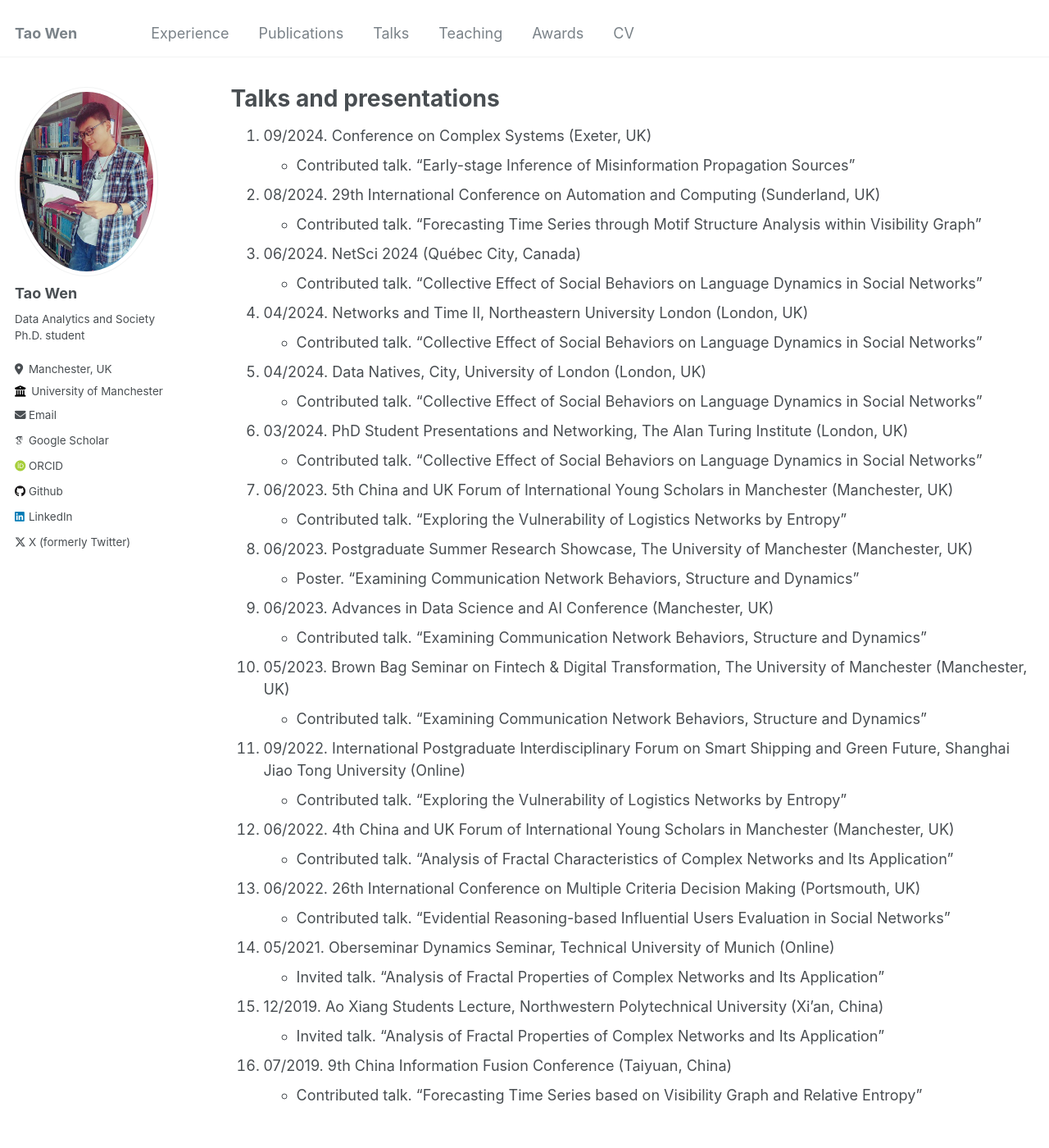
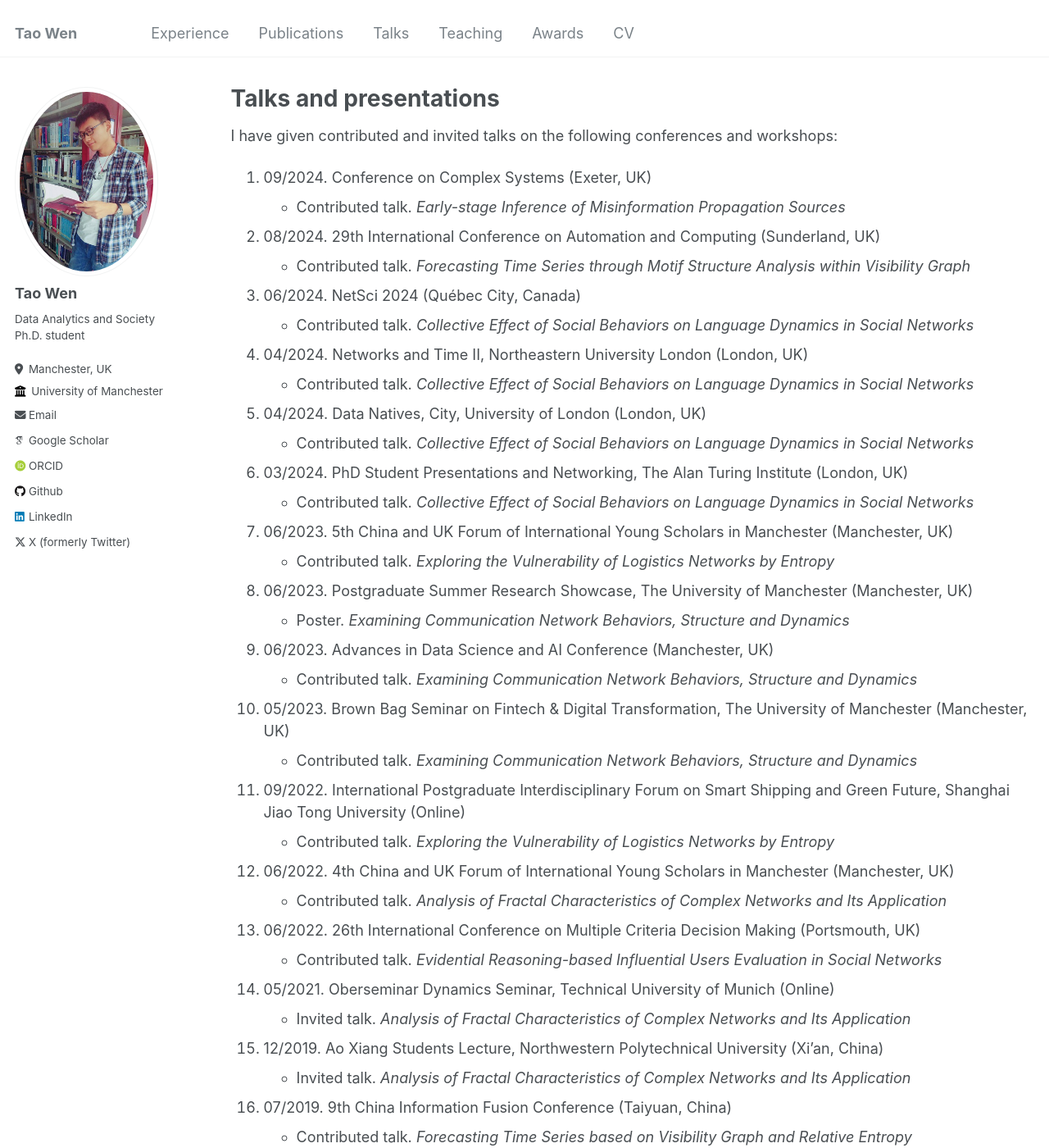
Before and after one commit to TaaoWen/taaowen.github.io, a Jekyll site: the page built from _pages/talks.md, in a window 1280 px wide and 1400 px high. Shown: the whole window at 82% size. Built offline with Jekyll 4.4.1, drawn with Linux system fonts in a browser that asks for light colours; some web fonts are replaced.

Commit message:
Update talks.md

```diff
--- a/_pages/talks.md
+++ b/_pages/talks.md
@@ -11,35 +11,36 @@ author_profile: true
 
 {% endif %}
 
+I have given contributed and invited talks on the following conferences and workshops:
 1. 09/2024. Conference on Complex Systems (Exeter, UK)<br>
-    * Contributed talk. "Early-stage Inference of Misinformation Propagation Sources"
+    * Contributed talk. *Early-stage Inference of Misinformation Propagation Sources*
 2. 08/2024. 29th International Conference on Automation and Computing (Sunderland, UK)<br>
-    * Contributed talk. "Forecasting Time Series through Motif Structure Analysis within Visibility Graph"
+    * Contributed talk. *Forecasting Time Series through Motif Structure Analysis within Visibility Graph*
 3. 06/2024. NetSci 2024 (Québec City, Canada)<br>
-    * Contributed talk. "Collective Effect of Social Behaviors on Language Dynamics in Social Networks"
+    * Contributed talk. *Collective Effect of Social Behaviors on Language Dynamics in Social Networks*
 4. 04/2024. Networks and Time II, Northeastern University London (London, UK)<br>
-    * Contributed talk. "Collective Effect of Social Behaviors on Language Dynamics in Social Networks"
+    * Contributed talk. *Collective Effect of Social Behaviors on Language Dynamics in Social Networks*
 5. 04/2024. Data Natives, City, University of London (London, UK)<br>
-    * Contributed talk. "Collective Effect of Social Behaviors on Language Dynamics in Social Networks"
+    * Contributed talk. *Collective Effect of Social Behaviors on Language Dynamics in Social Networks*
 6. 03/2024. PhD Student Presentations and Networking, The Alan Turing Institute (London, UK)<br>
-    * Contributed talk. "Collective Effect of Social Behaviors on Language Dynamics in Social Networks"
+    * Contributed talk. *Collective Effect of Social Behaviors on Language Dynamics in Social Networks*
 7. 06/2023. 5th China and UK Forum of International Young Scholars in Manchester (Manchester, UK)<br>
-    * Contributed talk. "Exploring the Vulnerability of Logistics Networks by Entropy"
+    * Contributed talk. *Exploring the Vulnerability of Logistics Networks by Entropy*
 8. 06/2023. Postgraduate Summer Research Showcase, The University of Manchester (Manchester, UK)<br>
-    * Poster. "Examining Communication Network Behaviors, Structure and Dynamics"
+    * Poster. *Examining Communication Network Behaviors, Structure and Dynamics*
 9. 06/2023. Advances in Data Science and AI Conference (Manchester, UK)<br>
-    * Contributed talk. "Examining Communication Network Behaviors, Structure and Dynamics"
+    * Contributed talk. *Examining Communication Network Behaviors, Structure and Dynamics*
 10. 05/2023. Brown Bag Seminar on Fintech & Digital Transformation, The University of Manchester (Manchester, UK)<br>
-    * Contributed talk. "Examining Communication Network Behaviors, Structure and Dynamics"
+    * Contributed talk. *Examining Communication Network Behaviors, Structure and Dynamics*
 11. 09/2022. International Postgraduate Interdisciplinary Forum on Smart Shipping and Green Future, Shanghai Jiao Tong University (Online)<br>
-    * Contributed talk. "Exploring the Vulnerability of Logistics Networks by Entropy"
+    * Contributed talk. *Exploring the Vulnerability of Logistics Networks by Entropy*
 12. 06/2022. 4th China and UK Forum of International Young Scholars in Manchester (Manchester, UK)<br>
-    * Contributed talk. "Analysis of Fractal Characteristics of Complex Networks and Its Application"
+    * Contributed talk. *Analysis of Fractal Characteristics of Complex Networks and Its Application*
 13. 06/2022. 26th International Conference on Multiple Criteria Decision Making (Portsmouth, UK)<br>
-    * Contributed talk. "Evidential Reasoning-based Influential Users Evaluation in Social Networks"
+    * Contributed talk. *Evidential Reasoning-based Influential Users Evaluation in Social Networks*
 14. 05/2021. Oberseminar Dynamics Seminar, Technical University of Munich (Online)<br>
-    * Invited talk. "Analysis of Fractal Properties of Complex Networks and Its Application"
+    * Invited talk. *Analysis of Fractal Characteristics of Complex Networks and Its Application*
 15. 12/2019. Ao Xiang Students Lecture, Northwestern Polytechnical University (Xi’an, China)<br>
-    * Invited talk. "Analysis of Fractal Properties of Complex Networks and Its Application"
+    * Invited talk. *Analysis of Fractal Characteristics of Complex Networks and Its Application*
 16. 07/2019. 9th China Information Fusion Conference (Taiyuan, China)<br>
-    * Contributed talk. "Forecasting Time Series based on Visibility Graph and Relative Entropy"
+    * Contributed talk. *Forecasting Time Series based on Visibility Graph and Relative Entropy*
```
